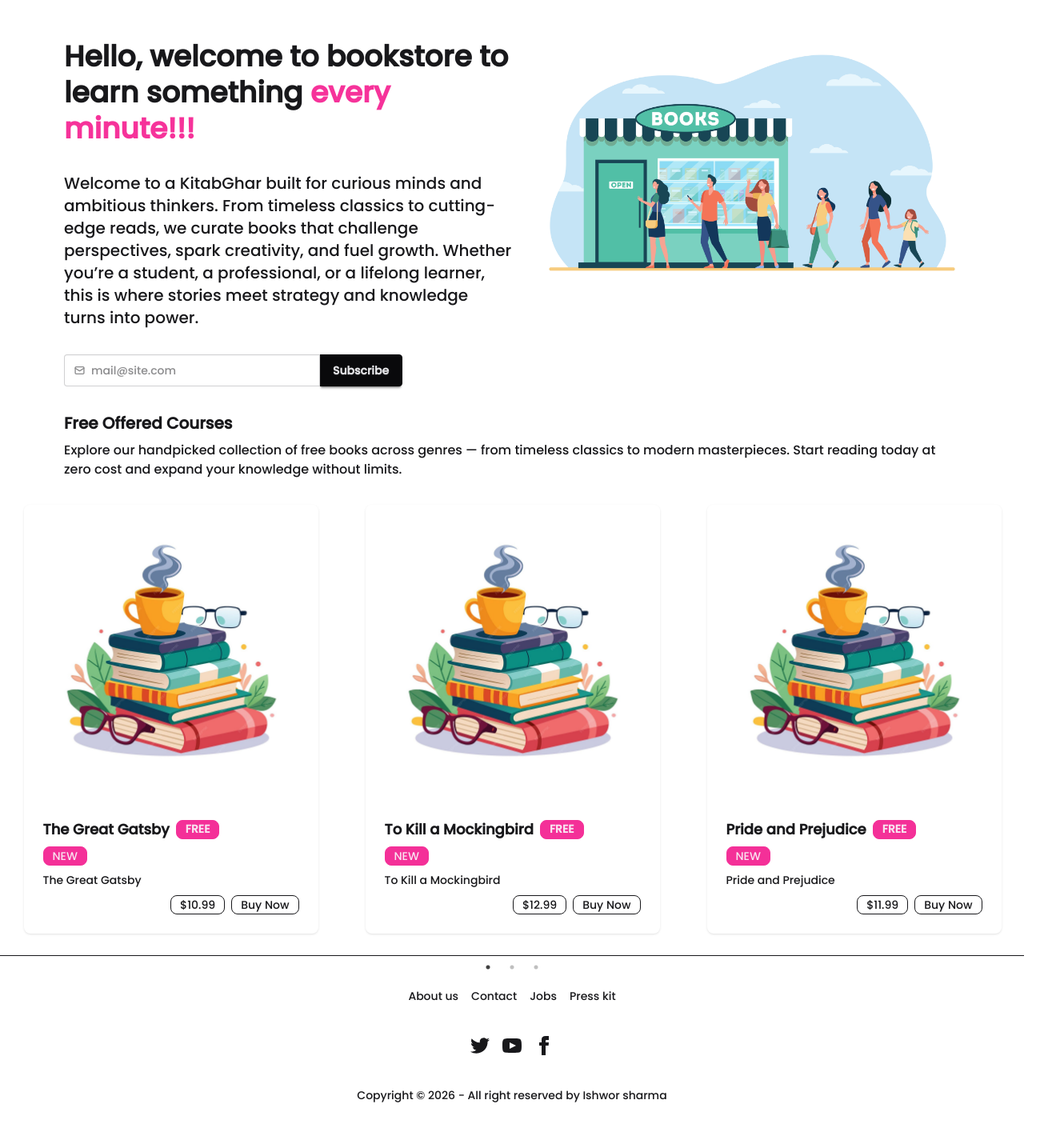
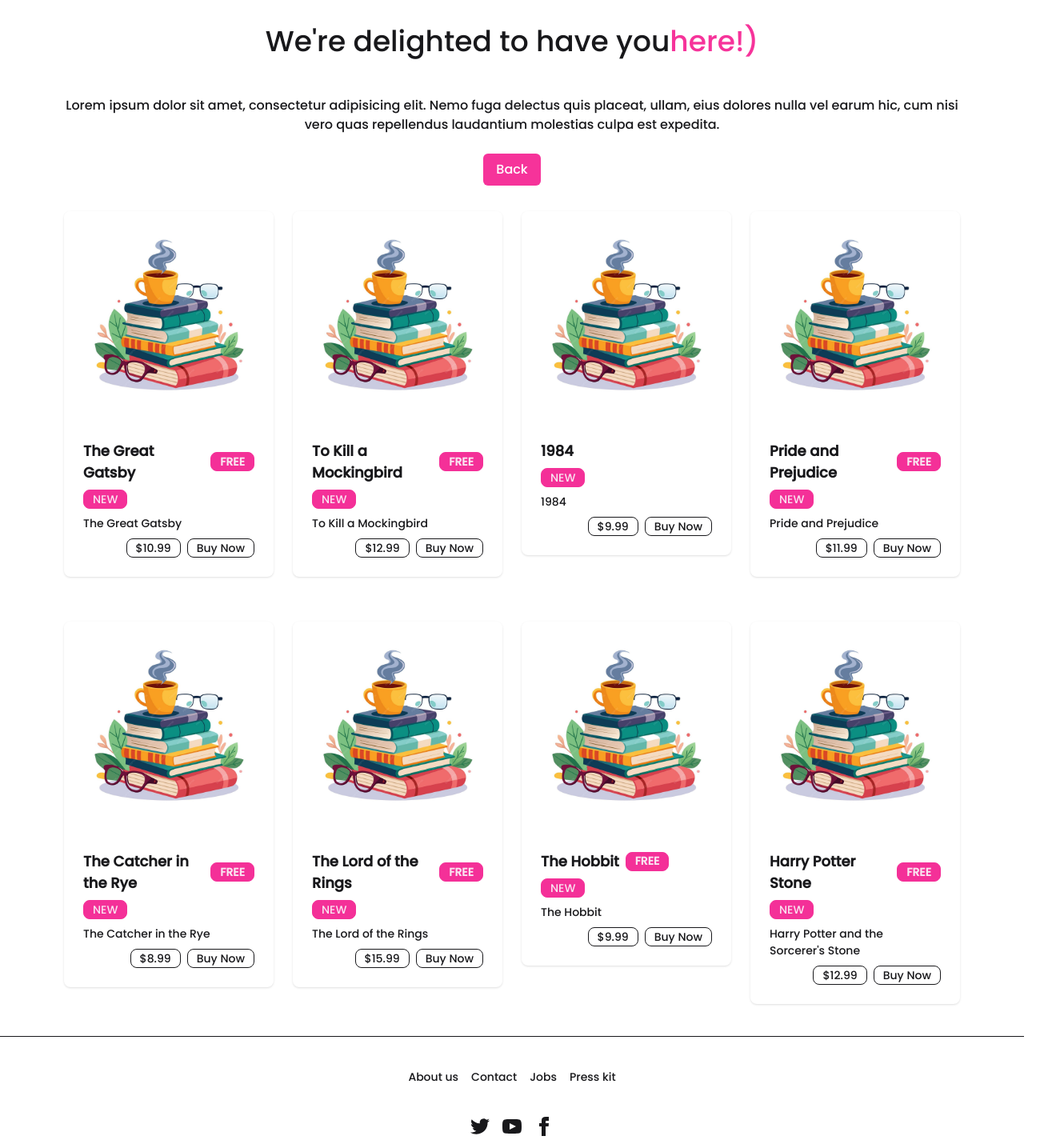
Before and after one commit to isosrma/BookStore, a React app in the folder Frontend/: page /course in a window 1280 px wide. Shown: the part 80-1515 px from the top of the page at 80% size, 1305 px wide, since content can reach past the window. Built offline with nearby package versions, Linux system fonts and the light colour scheme; the HTML template or start-up script is replaced by a standard one.

Commit message:
Feat:Adding Courses

```diff
--- a/Frontend/package.json
+++ b/Frontend/package.json
@@ -13,6 +13,7 @@
     "@tailwindcss/vite": "^4.2.1",
     "react": "^19.2.0",
     "react-dom": "^19.2.0",
+    "react-router-dom": "^7.13.1",
     "react-slick": "^0.31.0",
     "slick-carousel": "^1.8.1"
   },
--- a/Frontend/src/App.jsx
+++ b/Frontend/src/App.jsx
@@ -1,12 +1,31 @@
 import React from 'react'
 import Home from './Home/Home'
-
+import { BrowserRouter as Router, Routes, Route } from 'react-router-dom';
+import Contact from './components/Contact';
+import About from './components/About';
+import Courses from './courses/Courses';
 function App() {
   return (
     <>
-   <Home />
+
+      <Routes>
+        <Route path="/"
+         element={<Home />} />
+
+        <Route path="/course"
+         element={<Courses />} />
+
+       <Route path="/contact"
+         element={<Contact />} />
+
+          <Route path="/about"
+         element={<About />} />
+
+
+      </Routes>
+
     </>
-  )
+  );
 }
 
 export default App
--- /dev/null
+++ b/Frontend/src/components/About.jsx
@@ -0,0 +1,11 @@
+import React from 'react'
+
+function About() {
+  return (
+    <>
+    <h1>About page </h1>
+    </>
+  )
+}
+
+export default About
--- a/Frontend/src/components/Cards.jsx
+++ b/Frontend/src/components/Cards.jsx
@@ -4,14 +4,14 @@
   console.log(item);
  return (
   <>
-  <div className="card bg-base-92 w-92 h-auto shadow-sm  mt-8 m-auto hover:shadow-red-700 duration-300 transition-shadow hover:scale-105 duration-300 transition-transform">
-  <figure>
+  <div className="card bg-base-92 w-92 h-{400px} mb-7   shadow-sm  mt-8 m-auto hover:shadow-red-700 duration-300 transition-shadow hover:scale-105 duration-300 transition-transform">
+  <figure className='overflow-hidden'>
     <img
       src= {item.image}
       alt={item.name} />
   </figure>
   <div className="card-body">
-    <h2 className="card-title">
+    <h2 className="card-title ">
       {item.name}
       {item.category === "Free" && (
               <div className="badge badge-secondary">FREE</div>
--- /dev/null
+++ b/Frontend/src/components/Contact.jsx
@@ -0,0 +1,11 @@
+import React from 'react'
+
+function Contact() {
+  return (
+   <>
+   <h1>Contact Page !!!!!!</h1>
+   </>
+  )
+}
+
+export default Contact
--- a/Frontend/src/components/Course.jsx
+++ b/Frontend/src/components/Course.jsx
@@ -1,10 +1,57 @@
 import React from 'react'
-
+import list from '../data/list.json'
+import { Link } from 'react-router-dom'
 function Course() {
   return (
-    <>
-    <h1>Course page !!!!!!</h1>
-    </>
+   <>
+  <div className='max-w-screen-2xl container mx-auto md:px-20 px-4'>
+    <div className='mt-28 items-center justify-center text-center' >
+      <h1 className='text-2xl  md:text-4xl' >We're delighted to have you
+        <span className='text-pink-500'>here!)</span>
+      </h1>
+      <p className='mt-12'>Lorem ipsum dolor sit amet, consectetur adipisicing elit. Nemo fuga delectus quis placeat, ullam, eius dolores nulla vel earum hic, cum nisi vero quas repellendus laudantium molestias culpa est expedita.
+      </p>
+    <Link to="/">
+      <button className='bg-pink-500 cursor-pointer text-white px-4 py-2 rounded-md mt-6 hover:bg-pink-800  duration-300'>Back </button>
+    </Link>
+    </div>
+
+    <div className=' m-auto  auto-fit  grid grid-cols-1 md:grid-cols-2 lg:grid-cols-4 gap-6  '>
+
+      {
+        list.map((item)=>(
+          <div className="card  bg-base-auto w-full h-auto shadow-sm  mt-8 m-auto hover:shadow-red-700 duration-300 transition-shadow hover:scale-105 duration-300 transition-transform">
+  <figure>
+    <img
+      src= {item.image}
+      alt={item.name} />
+  </figure>
+  <div className="card-body">
+    <h2 className="card-title">
+      {item.name}
+      {item.category === "Free" && (
+              <div className="badge badge-secondary">FREE</div>
+            )}
+            </h2>
+
+      <div className="badge badge-secondary">NEW</div>
+
+    <p>{item.title}</p>
+   <div className="card-actions justify-end">
+      <div className="badge badge-outline">${item.price}</div>
+      <div className="badge badge-outline text-black-500  cursor-pointer  hover:bg-red-500 duration-500 hover:text-white hover:rounded-2xl hover:px-4 hover:py-2 duration -200 ">Buy Now</div>
+    </div>
+  </div>
+</div>
+        )
+        )
+      }
+
+    </div>
+
+
+  </div>
+   </>
   )
 }
 
--- a/Frontend/src/components/Footer.jsx
+++ b/Frontend/src/components/Footer.jsx
@@ -3,9 +3,12 @@
 function Footer() {
   return (
    <>
-   <hr />
-<footer className="footer footer-horizontal footer-center  text-base-content rounded p-10">
+  <div className='mt-10'>
+     <hr />
+  </div>
+<footer className="footer footer-horizontal footer-center  text-base-content rounded p-10 ">
   <nav className="grid grid-flow-col gap-4">
+
     <a className="link link-hover">About us</a>
     <a className="link link-hover">Contact</a>
     <a className="link link-hover">Jobs</a>
--- a/Frontend/src/components/Navbar.jsx
+++ b/Frontend/src/components/Navbar.jsx
@@ -21,16 +21,16 @@
   const navItems = (
     <>
       <li>
-          <a href="#">Home</a>
+          <a href="/#home">Home</a>
         </li>
         <li>
-          <a href="#">Course</a>
+          <a href="/course">Course</a>
         </li>
         <li>
-          <a href="#">Contact</a>
+          <a href="/contact">Contact</a>
         </li>
         <li>
-          <a href="#">About</a>
+          <a href="/about">About</a>
         </li>
     </>
   );
--- /dev/null
+++ b/Frontend/src/courses/Courses.jsx
@@ -0,0 +1,18 @@
+import React from 'react'
+import Navbar from '../components/Navbar'
+import Footer from '../components/Footer'
+import Course from '../components/Course'
+import list from '../data/list.json'
+function Courses() {
+  return (
+   <>
+   <Navbar />
+<div className='min-h-screen'>
+    <Course />
+  </div>
+   <Footer />
+   </>
+  )
+}
+
+export default Courses
--- a/Frontend/src/data/list.json
+++ b/Frontend/src/data/list.json
@@ -60,7 +60,7 @@
 
   {
     "id": 8,
-    "name": "Harry Potter and the Sorcerer's Stone",
+    "name": "Harry Potter  Stone",
     "title": "Harry Potter and the Sorcerer's Stone",
     "price": 12.99,
     "category": "Free",
```
Also changed, not shown: Frontend/src/main.jsx (+4 -3 lines), 1 other file (tests, documents, lock files or other folders).
